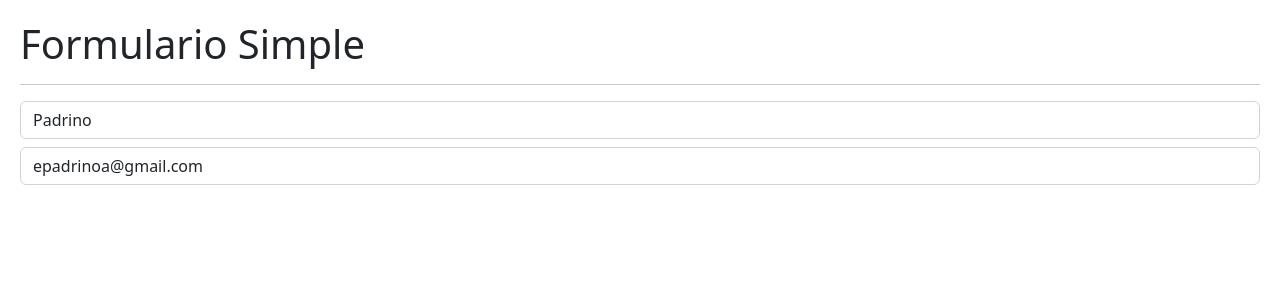
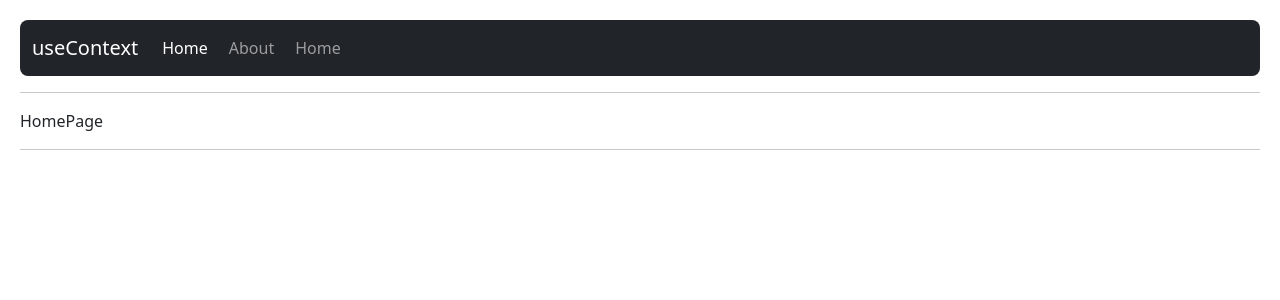
Before and after one commit to Epadrino/react-cero-a-experto, a React (Vite) app in the folder hook_app/: page / in a window 1280 px wide. Shown: the top 300 px of the page. Built offline with nearby package versions, Linux system fonts and the light colour scheme.

Commit message:
use_context

```diff
--- a/hook_app/package.json
+++ b/hook_app/package.json
@@ -10,7 +10,8 @@
   },
   "dependencies": {
     "react": "^18.2.0",
-    "react-dom": "^18.2.0"
+    "react-dom": "^18.2.0",
+    "react-router-dom": "6"
   },
   "devDependencies": {
     "@types/react": "^18.0.26",
--- /dev/null
+++ b/hook_app/src/09-useContext/AboutPage.jsx
@@ -0,0 +1,8 @@
+export const AboutPage = () => {
+	return (
+		<>
+			<div>AboutPage</div>
+			<hr />
+		</>
+	);
+};
--- /dev/null
+++ b/hook_app/src/09-useContext/HomePage.jsx
@@ -0,0 +1,8 @@
+export const HomePage = () => {
+	return (
+		<>
+			<div>HomePage</div>
+			<hr />
+		</>
+	);
+};
--- /dev/null
+++ b/hook_app/src/09-useContext/LoginPage.jsx
@@ -0,0 +1,8 @@
+export const LoginPage = () => {
+	return (
+		<>
+			<div>LoginPage</div>
+			<hr />
+		</>
+	);
+};
--- /dev/null
+++ b/hook_app/src/09-useContext/MainApp.jsx
@@ -0,0 +1,21 @@
+import { Route, Routes } from 'react-router-dom';
+import { HomePage } from './HomePage';
+import { AboutPage } from './AboutPage';
+import { LoginPage } from './LoginPage';
+import { Navbar } from './Navbar';
+import { UserProvider } from './context/UserProvider';
+export const MainApp = () => {
+	return (
+		<UserProvider>
+			<Navbar />
+			<hr />
+
+			<Routes>
+				<Route path='/' element={<HomePage />} />
+				<Route path='about' element={<AboutPage />} />
+				<Route path='login' element={<LoginPage />} />
+				<Route path='/*' element={<Navigator to='/about' />} />
+			</Routes>
+		</UserProvider>
+	);
+};
--- /dev/null
+++ b/hook_app/src/09-useContext/Navbar.jsx
@@ -0,0 +1,43 @@
+import React from 'react';
+import { Link, NavLink } from 'react-router-dom';
+
+export const Navbar = () => {
+	return (
+		<nav className='navbar navbar-expand-lg navbar-dark bg-dark rounded-3'>
+			<div className='container-fluid'>
+				<Link className='navbar-brand' to='/'>
+					useContext
+				</Link>
+
+				<div className='collapse navbar-collapse' id='navbarNav'>
+					<ul className='navbar-nav'>
+						<NavLink
+							className={({ isActive }) =>
+								`nav-link ${isActive ? 'active' : ''}`
+							}
+							to='/'
+						>
+							Home
+						</NavLink>
+						<NavLink
+							className={({ isActive }) =>
+								`nav-link ${isActive ? 'active' : ''}`
+							}
+							to='/about'
+						>
+							About
+						</NavLink>
+						<NavLink
+							className={({ isActive }) =>
+								`nav-link ${isActive ? 'active' : ''}`
+							}
+							to='/login'
+						>
+							Home
+						</NavLink>
+					</ul>
+				</div>
+			</div>
+		</nav>
+	);
+};
--- /dev/null
+++ b/hook_app/src/09-useContext/context/UserContex.jsx
@@ -0,0 +1,3 @@
+import { createContext } from 'react';
+
+export const UserContex = createContext();
--- /dev/null
+++ b/hook_app/src/09-useContext/context/UserProvider.jsx
@@ -0,0 +1,15 @@
+import React from 'react';
+import { UserContex } from './userContex';
+
+const user = {
+	id: 123,
+	name: 'Eduardo Padrino',
+	email: 'epadrinoa@gmail.com',
+};
+export const UserProvider = ({ children }) => {
+	return (
+		<UserContex.Provider value={{ hola: 'Mundo' }}>
+			{children}
+		</UserContex.Provider>
+	);
+};
--- a/hook_app/src/index.css
+++ b/hook_app/src/index.css
@@ -4,3 +4,6 @@ body {
 button {
 	margin-right: 10px;
 }
+a {
+	margin-right: 5px;
+}
--- a/hook_app/src/main.jsx
+++ b/hook_app/src/main.jsx
@@ -1,6 +1,8 @@
 import React from 'react';
 import ReactDOM from 'react-dom/client';
-import { SimpleForm } from './02-useEffect/SimpleForm';
+import { BrowserRouter } from 'react-router-dom';
+import { MainApp } from './09-useContext/MainApp';
+// import { SimpleForm } from './02-useEffect/SimpleForm';
 // import { CounterApp } from './01-useState/CounterApp';
 // import { CounterWithCustomHook } from './01-useState/CounterWithCustomHook';
 // import { HooksApp } from './HooksApp';
@@ -8,7 +10,9 @@ import { SimpleForm } from './02-useEffect/SimpleForm';
 import './index.css';
 
 ReactDOM.createRoot(document.getElementById('root')).render(
-	<React.StrictMode>
-		<SimpleForm />
-	</React.StrictMode>
+	<BrowserRouter>
+		<React.StrictMode>
+			<MainApp />
+		</React.StrictMode>
+	</BrowserRouter>
 );
```
Also changed, not shown: 1 other file (tests, documents, lock files or other folders).
